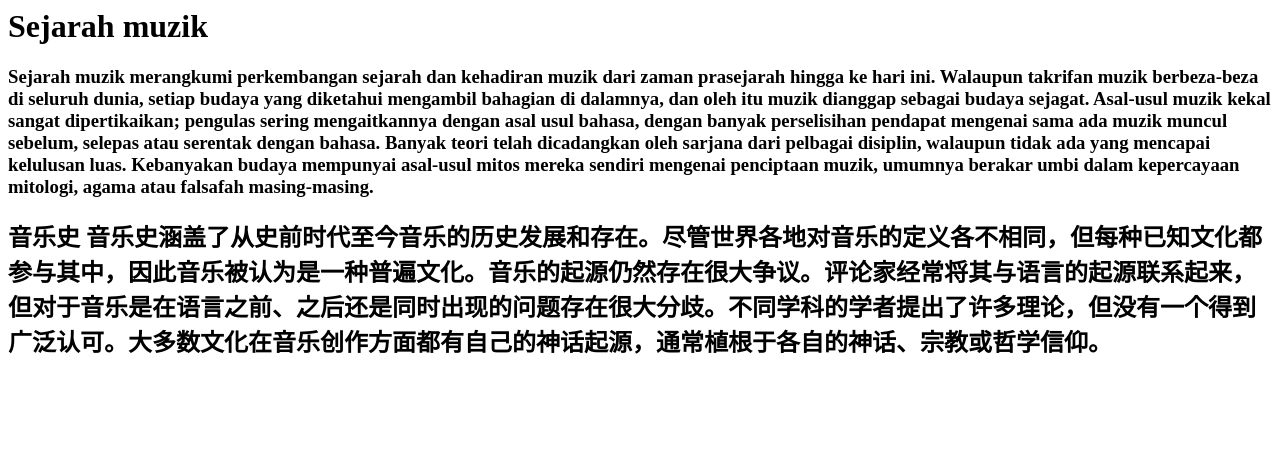
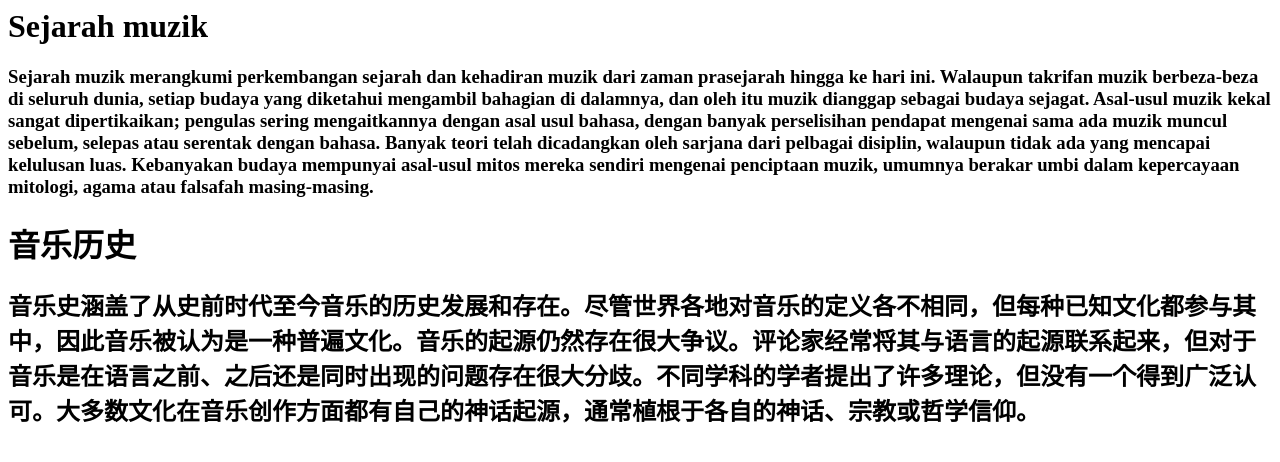
Before and after one commit to YingX2125/projek3, a plain HTML site: page Sejarah muzik.html in a window 1280 px wide. Drawn offline with Linux system fonts and the light colour scheme.

Commit message:
Update Sejarah muzik.html

```diff
--- a/Sejarah muzik.html
+++ b/Sejarah muzik.html
@@ -6,8 +6,8 @@
 <h3>
 Sejarah muzik merangkumi perkembangan sejarah dan kehadiran muzik dari zaman prasejarah hingga ke hari ini. Walaupun takrifan muzik berbeza-beza di seluruh dunia, setiap budaya yang diketahui mengambil bahagian di dalamnya, dan oleh itu muzik dianggap sebagai budaya sejagat. Asal-usul muzik kekal sangat dipertikaikan; pengulas sering mengaitkannya dengan asal usul bahasa, dengan banyak perselisihan pendapat mengenai sama ada muzik muncul sebelum, selepas atau serentak dengan bahasa. Banyak teori telah dicadangkan oleh sarjana dari pelbagai disiplin, walaupun tidak ada yang mencapai kelulusan luas. Kebanyakan budaya mempunyai asal-usul mitos mereka sendiri mengenai penciptaan muzik, umumnya berakar umbi dalam kepercayaan mitologi, agama atau falsafah masing-masing.
 </h3>
+<h1>音乐历史</h1>
 <h2>
-  音乐史
 音乐史涵盖了从史前时代至今音乐的历史发展和存在。尽管世界各地对音乐的定义各不相同，但每种已知文化都参与其中，因此音乐被认为是一种普遍文化。音乐的起源仍然存在很大争议。评论家经常将其与语言的起源联系起来，但对于音乐是在语言之前、之后还是同时出现的问题存在很大分歧。不同学科的学者提出了许多理论，但没有一个得到广泛认可。大多数文化在音乐创作方面都有自己的神话起源，通常植根于各自的神话、宗教或哲学信仰。
 </h2>
 </body>
```
